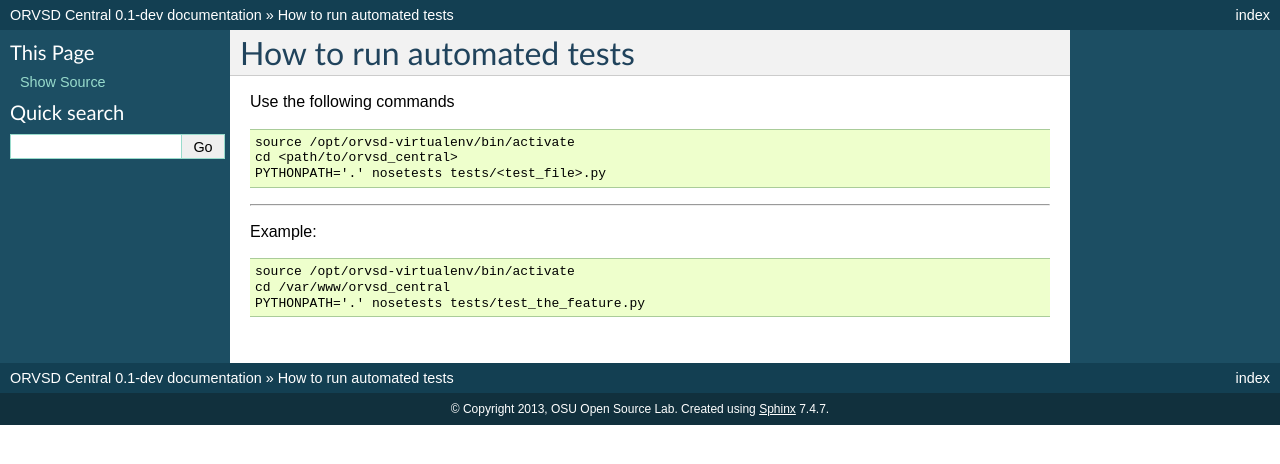
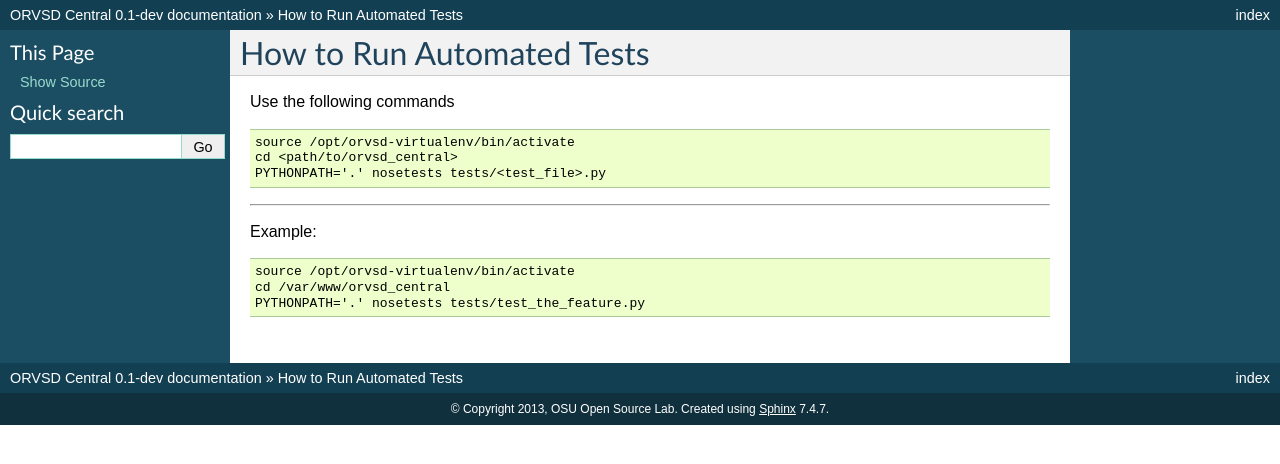
Before and after one commit to osuosl/orvsd_central, a Sphinx documentation site: the page built from docs/source/testing.rst, in a window 1280 px wide. Shown: the top 464 px of the page. Built offline with Sphinx 7.4.7, drawn with Linux system fonts in a browser that asks for light colours; pages that are not in the unit, such as notebooks, are missing from menus.

Commit message:
fix title case

```diff
--- a/docs/source/testing.rst
+++ b/docs/source/testing.rst
@@ -1,4 +1,4 @@
-How to run automated tests
+How to Run Automated Tests
 ============
 
 Use the following commands
```
